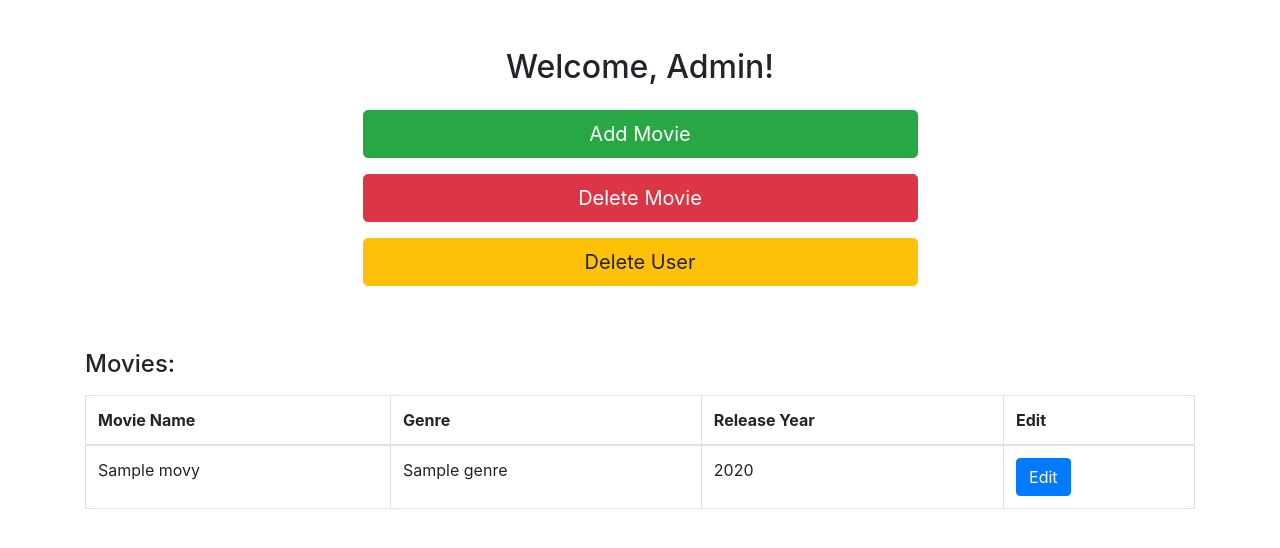
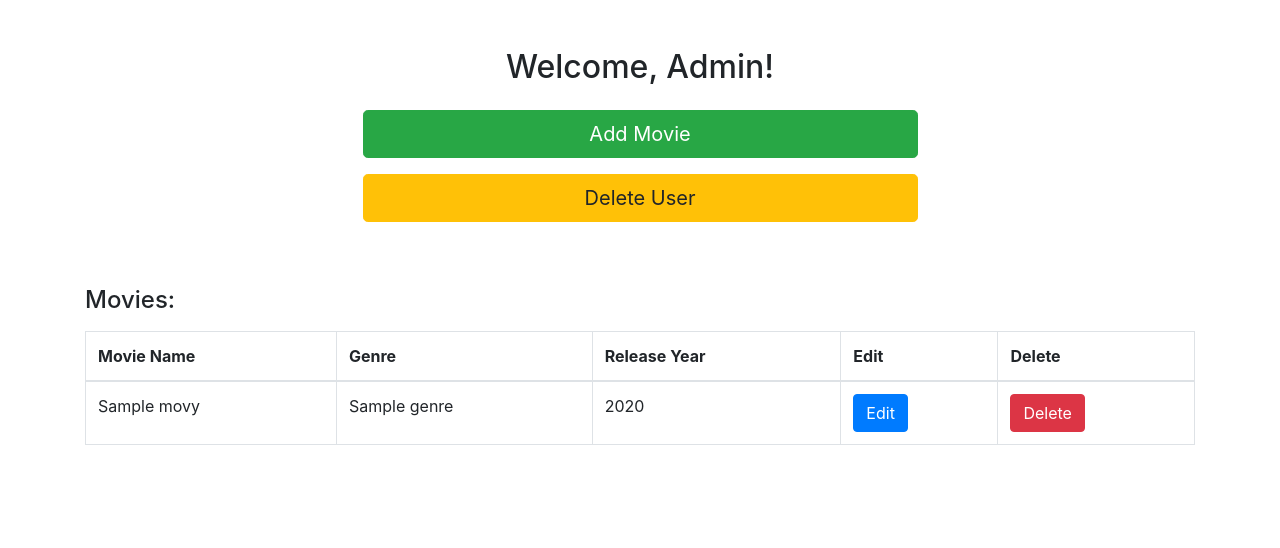
Before and after one commit to HrickRomit/Movie_Streaming_app, a PHP site: page /admin_dashboard.php in a window 1280 px wide. Shown: the top 548 px of the page. Run offline with PHP 8.4, Linux system fonts and the light colour scheme; the visitor is signed in with stand-in values (Sample User, id 1); tables that the repository leaves empty or names only in its code hold one stand-in row (values such as "Sample post").

Commit message:
delete movie

```diff
--- a/admin/admin_dashboard.php
+++ b/admin/admin_dashboard.php
@@ -20,7 +20,6 @@ include '../config/db.php'; // ✅ Add this line to connect to DB
 
     <div class="d-flex flex-column align-items-center">
         <a href="../admin/add_movie.php" class="btn btn-success btn-lg mb-3" style="width: 50%;">Add Movie</a>
-        <a href="delete_movie.php" class="btn btn-danger btn-lg mb-3" style="width: 50%;">Delete Movie</a>
         <a href="delete_user.php" class="btn btn-warning btn-lg mb-3" style="width: 50%;">Delete User</a>
     </div>
 
@@ -33,6 +32,7 @@ include '../config/db.php'; // ✅ Add this line to connect to DB
                 <th>Genre</th>
                 <th>Release Year</th>
                 <th>Edit</th>
+                <th>Delete</th>
             </tr>
         </thead>
         <tbody>
@@ -50,6 +50,11 @@ include '../config/db.php'; // ✅ Add this line to connect to DB
                         <td>{$movie['GenreName']}</td>
                         <td>{$movie['ReleaseYear']}</td>
                         <td><a href='edit_movie.php?id={$movie['MovieID']}' class='btn btn-primary'>Edit</a></td>
+                        <td><a href='../admin/delete_confirmation.php?id={$movie['MovieID']}' class='btn btn-danger'
+                        onclick=\"return confirm('Are you sure you want to delete this movie?');\">
+                        Delete
+                        </a>
+                        </td>
                       </tr>";
             }
             ?>
--- a/admin_actions/delete_movie.php
+++ /dev/null
@@ -1,3 +0,0 @@
-<?php
-// Delete movie action handler
-?>
```
Also changed, not shown: admin/delete_confirmation.php (+27 -1 lines).
